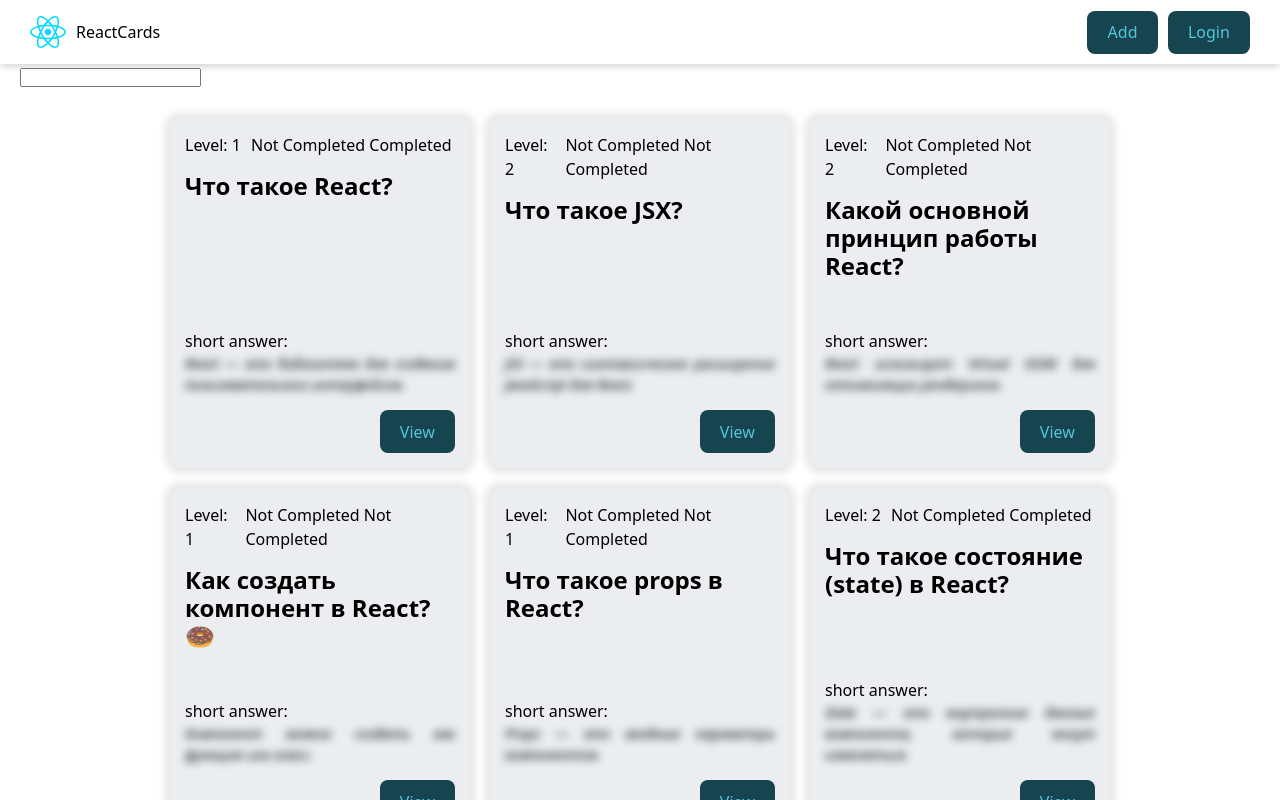
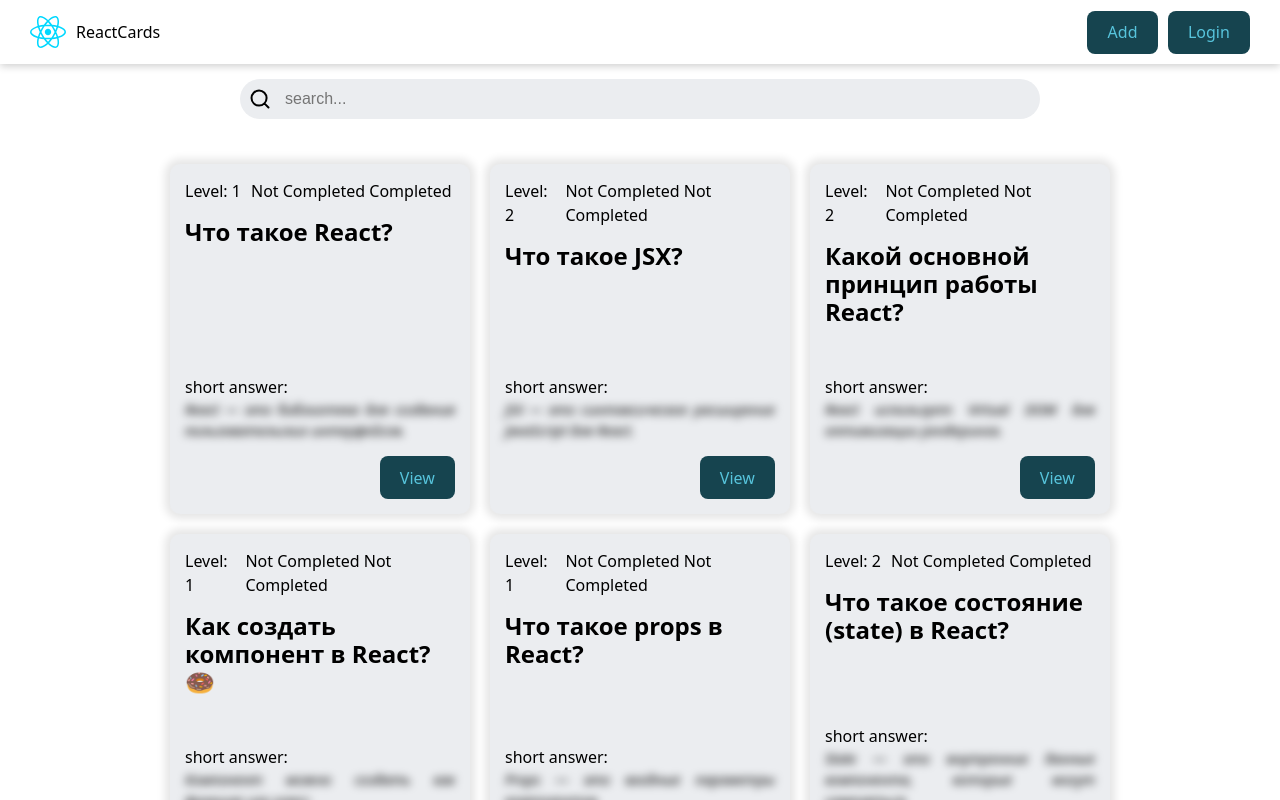
Before and after one commit to Superpnz/react-question-cards, a React (Vite) app: page / in a window 1280 px wide. Built offline with nearby package versions, Linux system fonts and the light colour scheme; data requests are answered from the project's data file.

Commit message:
feat(components): add SearchInput component with icons

```diff
--- /dev/null
+++ b/src/components/SearchInput/SearchInput.jsx
@@ -0,0 +1,15 @@
+import { useId } from "react";
+import cls from "./SearchInput.module.css";
+import { SearchIcon } from "../icons";
+
+export const SearchInput = ({ value, onChange }) => {
+  const inputId = useId();
+  return (
+    <div className={cls.inputContainer}>
+      <label htmlFor={inputId}>
+        <SearchIcon className={cls.searchIcon} />
+      </label>
+      <input type="text" id={inputId} className={cls.input} placeholder="search..." value={value} onChange={onChange} />
+    </div>
+  );
+};
--- /dev/null
+++ b/src/components/SearchInput/SearchInput.module.css
@@ -0,0 +1,25 @@
+.inputContainer {
+    width: 100%;
+    height: 40px;
+    border-radius: 20px;
+    background-color: var(--card-bg-color);
+    position: relative;
+}
+
+.searchIcon {
+    position: absolute;
+    top: 10px;
+    left: 10px;
+}
+
+.input {
+    width: 100%;
+    height: 100%;
+    padding: 12px 12px 12px 45px;
+    border: none;
+    outline: none;
+    background-color: transparent;
+    color: var(--text-color);
+    font-size: 16px;
+
+}
--- /dev/null
+++ b/src/components/SearchInput/index.jsx
@@ -0,0 +1 @@
+export { SearchInput } from "./SearchInput";
--- /dev/null
+++ b/src/components/icons.jsx
@@ -0,0 +1,15 @@
+export const SearchIcon = (props) => {
+  return (
+    <svg width="20" height="20" viewBox="0 0 20 20" {...props}>
+      <path
+        d="M14.386 14.386l4.0877 4.0877-4.0877-4.0877c-2.9418 2.9419-7.7115 2.9419-10.6533 0-2.9419-2.9418-2.9419-7.7115 0-10.6533 2.9418-2.9419 7.7115-2.9419 10.6533 0 2.9419 2.9418 2.9419 7.7115 0 10.6533z"
+        stroke="currentColor"
+        fill="none"
+        strokeWidth="2"
+        fillRule="evenodd"
+        strokeLinecap="round"
+        strokeLinejoin="round"
+      ></path>
+    </svg>
+  );
+};
--- a/src/pages/HomePage/HomePage.jsx
+++ b/src/pages/HomePage/HomePage.jsx
@@ -3,6 +3,8 @@ import { API_URL } from "../../constants";
 import { QuestionCardList } from "../../components/QuestionCardList";
 import { Loader } from "../../components/Loader";
 import { useFetch } from "../../hooks/useFetch";
+import cls from "./HomePage.module.css";
+import { SearchInput } from "../../components/SearchInput";
 
 export const HomePage = () => {
   const [questions, setQuestions] = useState([]);
@@ -26,7 +28,9 @@ export const HomePage = () => {
 
   return (
     <>
-      <input type="text" value={searchValue} onChange={onSearchChangeHandler} />
+      <div className={cls.controlsContainer}>
+        <SearchInput value={searchValue} onChange={onSearchChangeHandler} />
+      </div>
 
       {isLoading && <Loader />}
       {error && <p>{error}</p>}
--- a/src/pages/HomePage/HomePage.module.css
+++ b/src/pages/HomePage/HomePage.module.css
@@ -0,0 +1,10 @@
+.controlsContainer {
+    width: 100%;
+    max-width: 800px;
+    margin: 0 auto;
+    padding: 15px 0;
+    display: flex;
+    justify-content: center;
+    align-items: center;
+    gap: 10px;
+}
```
